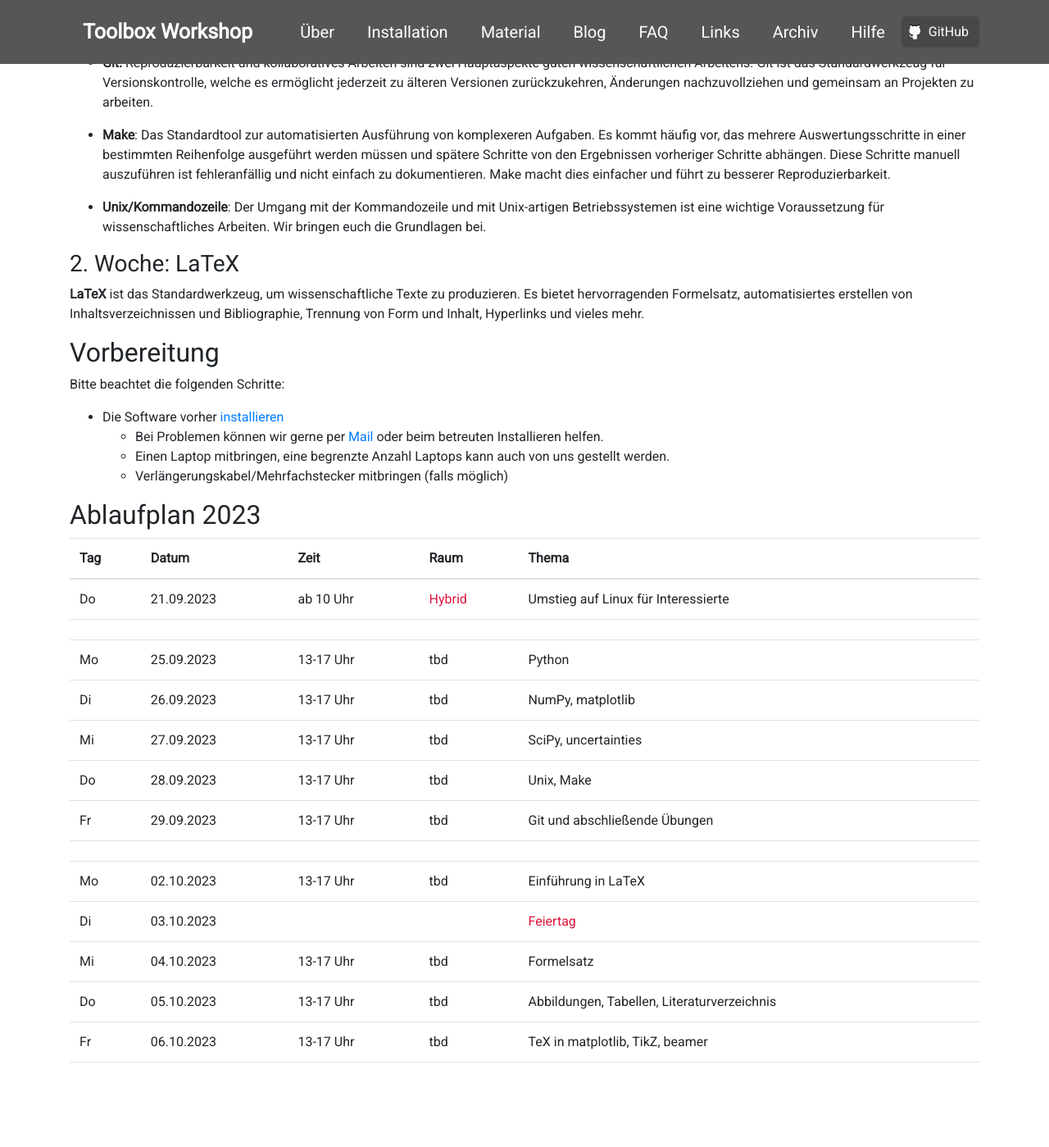
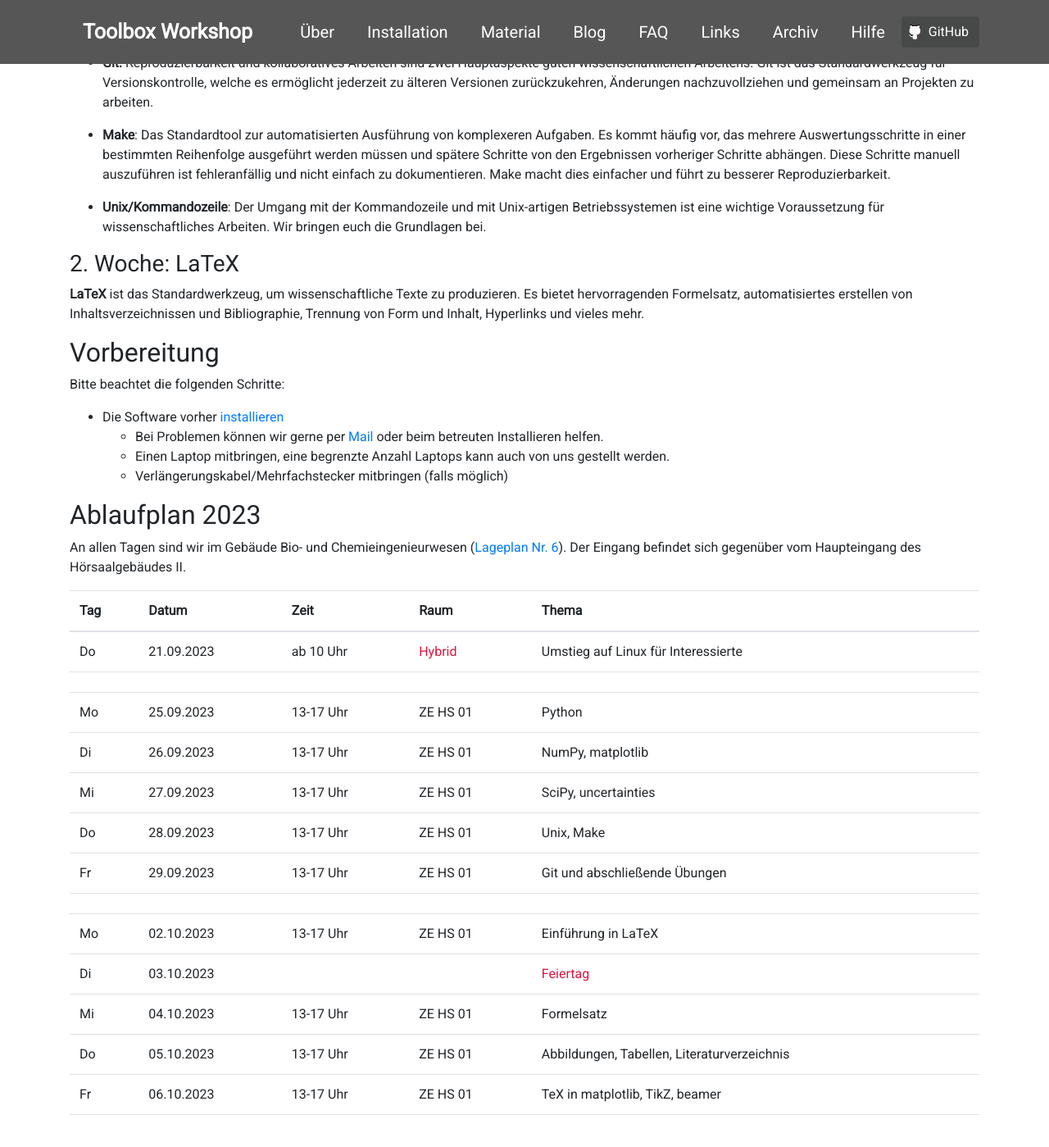
Before and after one commit to pep-dortmund/homepage-toolbox, a Jekyll site: the page built from index.md, in a window 1280 px wide and 1400 px high, scrolled down 837 px. Shown: the whole window at 82% size. Built offline with Jekyll 4.4.1, drawn with Linux system fonts in a browser that asks for light colours; nearby versions of some CDN libraries; before the commit the page ends 2173 px from its top, so only the background shows below that.

Commit message:
The room is currently marked for us, will be reserved by the end of the week.

```diff
--- a/index.md
+++ b/index.md
@@ -68,10 +68,8 @@ Bitte beachtet die folgenden Schritte:
 
 ## Ablaufplan 2023
 
-<!--
 An allen Tagen sind wir im Gebäude Bio- und Chemieingenieurwesen ([Lageplan Nr. 6](https://www.tu-dortmund.de/storages/tu_website/Referat_1/News/2019/2019_10_Oktober/191010_TU_Lageplan_A4_WEB_2019.pdf)).
 Der Eingang befindet sich gegenüber vom Haupteingang des Hörsaalgebäudes II.
--->
 
 <table class="table table-hover">
 <thead>
@@ -99,35 +97,35 @@ Der Eingang befindet sich gegenüber vom Haupteingang des Hörsaalgebäudes II.
   <td>Mo</td>
   <td>25.09.2023</td>
   <td>13-17 Uhr</td>
-  <td>tbd</td>
+  <td>ZE HS 01</td>
   <td>Python</td>
   </tr>
   <tr>
   <td>Di</td>
   <td>26.09.2023</td>
   <td>13-17 Uhr</td>
-  <td>tbd</td>
+  <td>ZE HS 01</td>
   <td>NumPy, matplotlib</td>
   </tr>
   <tr>
   <td>Mi</td>
   <td>27.09.2023</td>
   <td>13-17 Uhr</td>
-  <td>tbd</td>
+  <td>ZE HS 01</td>
   <td>SciPy, uncertainties</td>
   </tr>
   <tr>
   <td>Do</td>
   <td>28.09.2023</td>
   <td>13-17 Uhr</td>
-  <td>tbd</td>
+  <td>ZE HS 01</td>
   <td>Unix, Make</td>
   </tr>
   <tr>
   <td>Fr</td>
   <td>29.09.2023</td>
   <td>13-17 Uhr</td>
-  <td>tbd</td>
+  <td>ZE HS 01</td>
   <td>Git und abschließende Übungen</td>
   </tr>
   <tr>
@@ -137,7 +135,7 @@ Der Eingang befindet sich gegenüber vom Haupteingang des Hörsaalgebäudes II.
   <td>Mo</td>
   <td>02.10.2023</td>
   <td>13-17 Uhr</td>
-  <td>tbd</td>
+  <td>ZE HS 01</td>
   <td>Einführung in LaTeX</td>
   </tr>
   <tr>
@@ -151,21 +149,21 @@ Der Eingang befindet sich gegenüber vom Haupteingang des Hörsaalgebäudes II.
   <td>Mi</td>
   <td>04.10.2023</td>
   <td>13-17 Uhr</td>
-  <td>tbd</td>
+  <td>ZE HS 01</td>
   <td>Formelsatz</td>
   </tr>
   <tr>
   <td>Do</td>
   <td>05.10.2023</td>
   <td>13-17 Uhr</td>
-  <td>tbd</td>
+  <td>ZE HS 01</td>
   <td>Abbildungen, Tabellen, Literaturverzeichnis</td>
   </tr>
   <tr>
   <td>Fr</td>
   <td>06.10.2023</td>
   <td>13-17 Uhr</td>
-  <td>tbd</td>
+  <td>ZE HS 01</td>
   <td>TeX in matplotlib, TikZ, beamer</td>
   </tr>
   <tr>
@@ -177,7 +175,7 @@ Der Eingang befindet sich gegenüber vom Haupteingang des Hörsaalgebäudes II.
   <td>Fr</td>
   <td>30.09.2023</td>
   <td>13-17 Uhr</td>
-  <td>tbd</td>
+  <td>ZE HS 01</td>
   <td>Ausführliche Übungen über alles</td>
   </tr>
 -->
```
